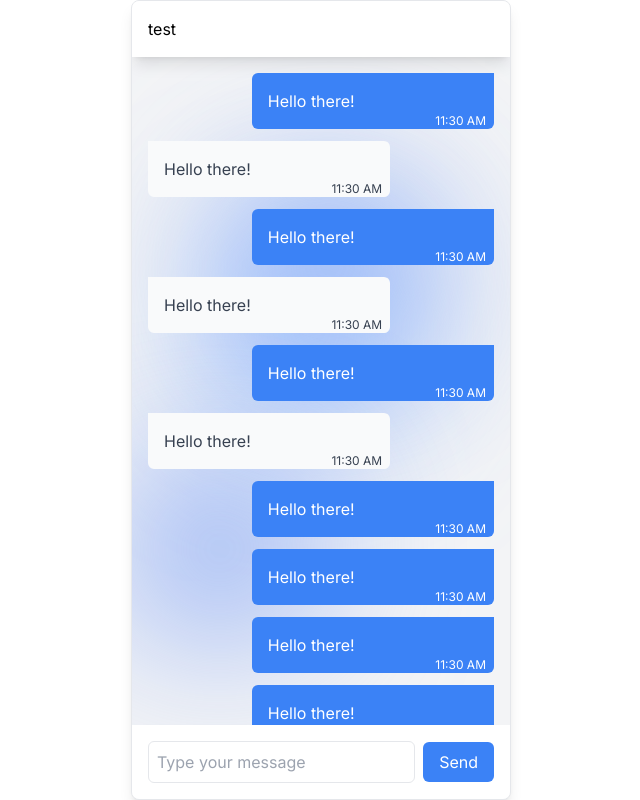
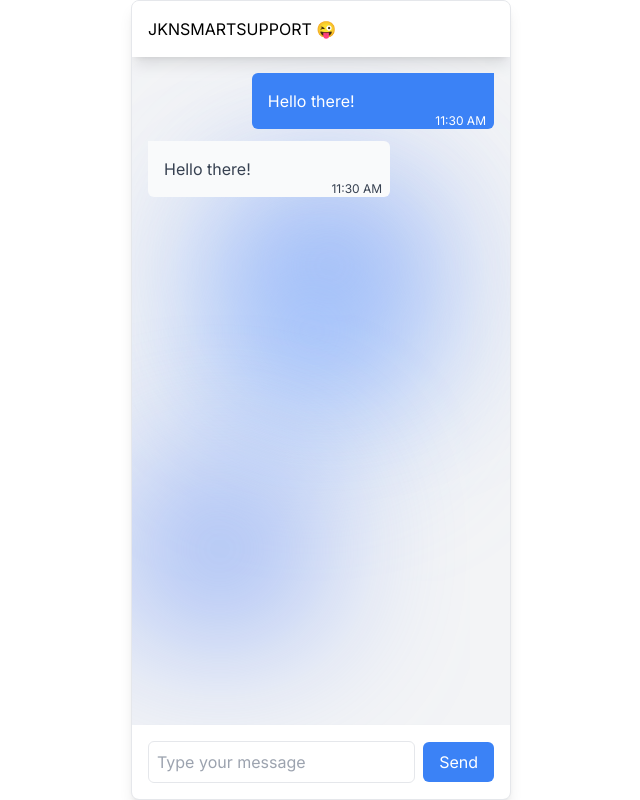
Before and after one commit to adityamahendrap/healthkaton-bpjs-innovation-system, a Next.js app in the folder client/: page / in a window 1280 px wide. Shown: the whole page, without its empty margins (319-959 px from the left). Built offline with nearby package versions, Linux system fonts and the light colour scheme.

Commit message:
fe: fix chat and send message

```diff
--- a/client/package.json
+++ b/client/package.json
@@ -13,6 +13,7 @@
     "@types/react": "18.2.21",
     "@types/react-dom": "18.2.7",
     "autoprefixer": "10.4.15",
+    "axios": "^1.5.0",
     "eslint": "8.48.0",
     "eslint-config-next": "13.4.19",
     "next": "13.4.19",
--- a/client/src/app/page.tsx
+++ b/client/src/app/page.tsx
@@ -3,6 +3,7 @@
 import Image from "next/image";
 import ellipse1 from "../../public/ellipse-1.svg";
 import ellipse2 from "../../public/ellipse-2.svg";
+import React, { useState } from 'react';
 
 interface MessageBubbleProps {
   message: string;
@@ -30,7 +31,47 @@ const MessageBubble: React.FC<MessageBubbleProps> = ({
   );
 };
 
+
 export default function Home() {
+
+  const [messages, setMessages] = useState([
+    {
+      id: 1,
+      message: "Hello there!",
+      isUser: true,
+      time: "11:30 AM",
+    },
+    {
+      id: 2,
+      message: "Hello there!",
+      isUser: false,
+      time: "11:30 AM",
+    },
+  ]);
+  const [newMessage, setNewMessage] = useState('');
+
+  const sendMessage = () => {
+    if (newMessage.trim() === '') {
+      return;
+    }
+
+    const message = {
+      id: messages.length + 1,
+      message: newMessage,
+      isUser: true,
+      time: "11:30 AM",
+    };
+
+    setMessages([...messages, message]);
+    setNewMessage('');
+  };
+
+  const handleKeyPress = (event: React.KeyboardEvent<HTMLInputElement>) => {
+    if (event.key === 'Enter') {
+      sendMessage();
+    }
+  };
+
   return (
     <div className="chat-app max-w-[380px] overflow-hidden relative h-screen mx-auto flex flex-col bg-gray-100 border rounded-lg shadow-lg">
       <div className="absolute right-[-70px] top-[15px]  overflow-hidden w-[500px] h-[500px] ">
@@ -42,27 +83,29 @@ export default function Home() {
       <div className="absolute right-[40px] bottom-[0]  overflow-hidden w-[500px] h-[500px] ">
         <Image src={ellipse1} alt="bubble" fill={true} />
       </div>
-      <div className="relative z-[4] bg-white shadow-lg p-4">test</div>
+      <div className="relative z-[4] bg-white shadow-lg p-4">
+        JKNSMARTSUPPORT 😜
+      </div>
       <div className="relative z-[4]  flex-1  p-4 overflow-y-auto">
-        <MessageBubble message="Hello there!" isUser={true} time="11:30 AM" />
-        <MessageBubble message="Hello there!" isUser={false} time="11:30 AM" />
-        <MessageBubble message="Hello there!" isUser={true} time="11:30 AM" />
-        <MessageBubble message="Hello there!" isUser={false} time="11:30 AM" />
-        <MessageBubble message="Hello there!" isUser={true} time="11:30 AM" />
-        <MessageBubble message="Hello there!" isUser={false} time="11:30 AM" />
-        <MessageBubble message="Hello there!" isUser={true} time="11:30 AM" />
-        <MessageBubble message="Hello there!" isUser={true} time="11:30 AM" />
-        <MessageBubble message="Hello there!" isUser={true} time="11:30 AM" />
-        <MessageBubble message="Hello there!" isUser={true} time="11:30 AM" />
-        <MessageBubble message="Hello there!" isUser={true} time="11:30 AM" />
+      {messages.map((message) => (
+        <MessageBubble
+          key={message.id}
+          message={message.message}
+          isUser={message.isUser}
+          time={message.time}
+        />
+      ))}
       </div>
       <div className="relative z-[4]  bg-white p-4 flex items-center shadow-lg">
         <input
           type="text"
           placeholder="Type your message"
           className="flex-1 border rounded-md p-2 mr-2"
+          value={newMessage}
+          onChange={(e) => setNewMessage(e.target.value)}
+          onKeyPress={handleKeyPress}
         />
-        <button className="bg-blue-500 text-white py-2 px-4 rounded-md">
+        <button onClick={sendMessage} className="bg-blue-500 text-white py-2 px-4 rounded-md">
           Send
         </button>
       </div>
```
Also changed, not shown: 1 other file (tests, documents, lock files or other folders).
